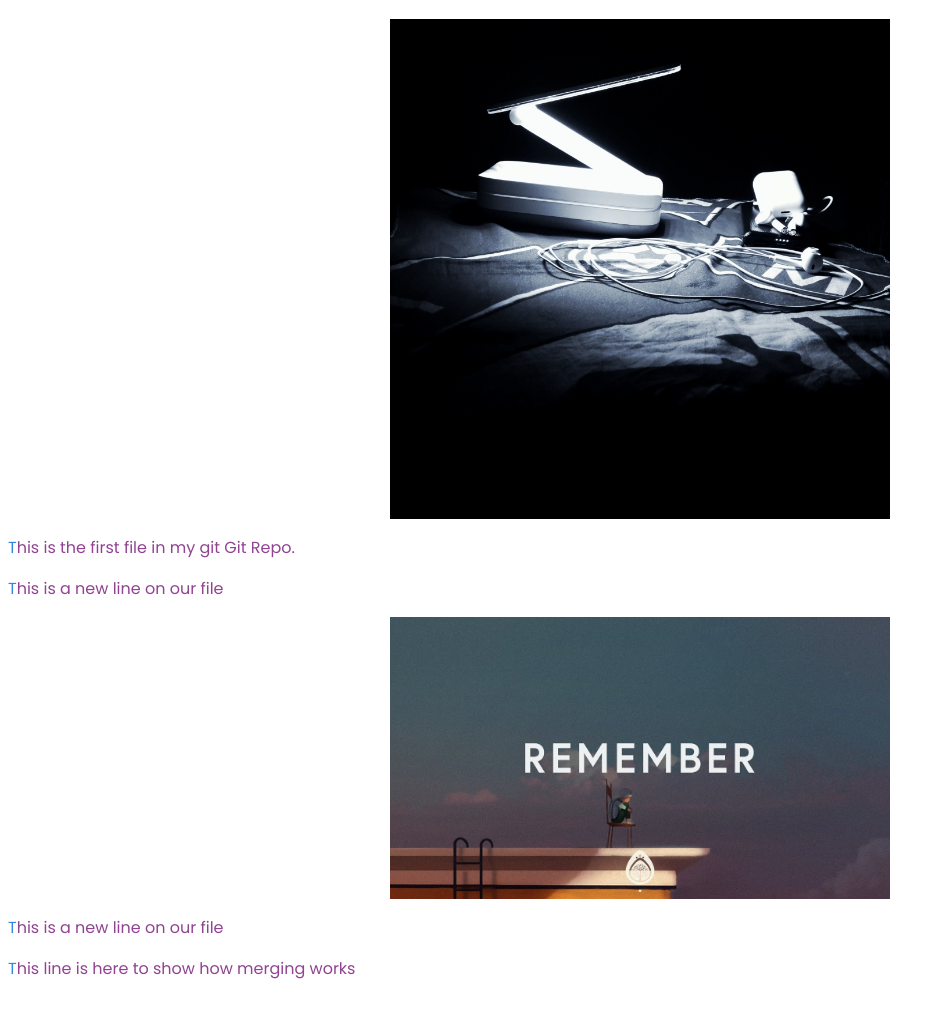
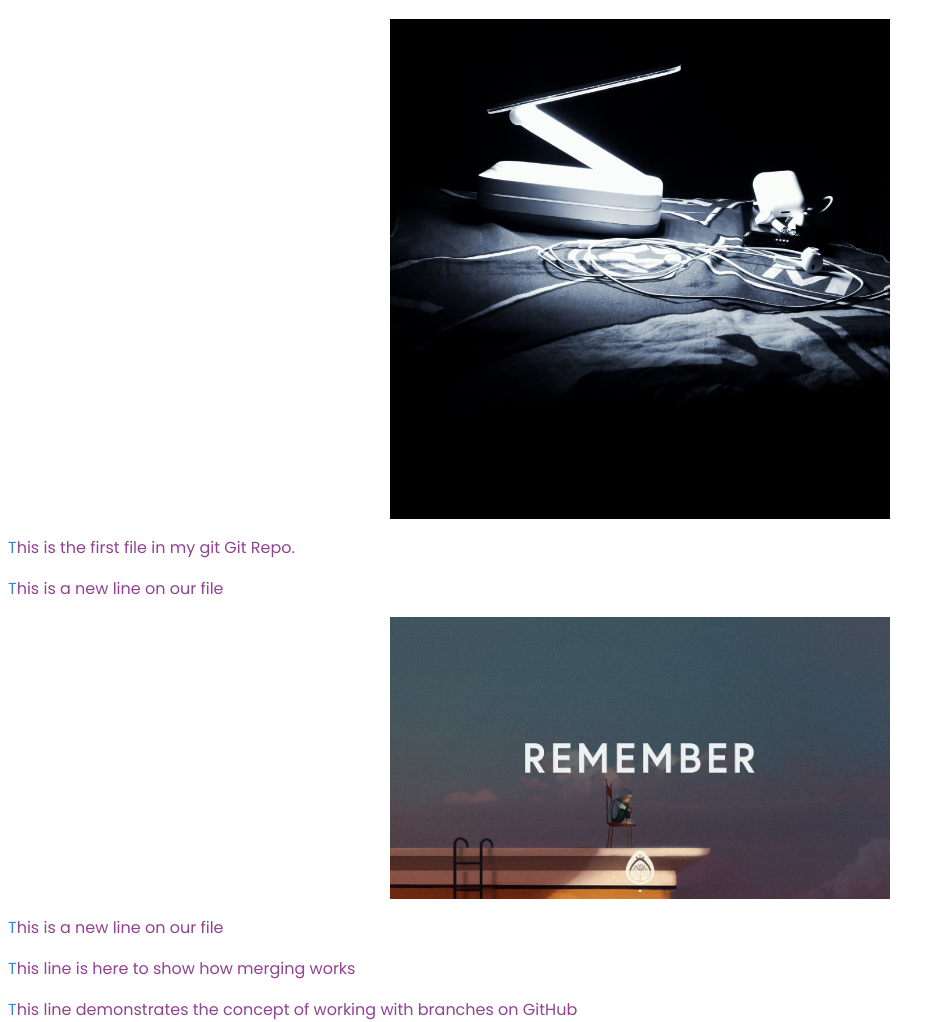
Before and after one commit to Ceempire/git-practice, a plain HTML site: page index.html in a window 1280 px wide. Shown: the part 72-1094 px from the top of the page, without its empty margins (0-945 px from the left). Before the commit the page ends 1053 px from the top, so only its background shows below. Drawn offline with Linux system fonts and the light colour scheme.

Commit message:
Updated index.html with a new line of text
Added a paragraph tag to explain branches in GitHub to index.html

```diff
--- a/index.html
+++ b/index.html
@@ -18,5 +18,6 @@
 <div><img src="I remember.jpg" alt="I remember"></div>
 <p>This is a new line on our file</p>
 <p>This line is here to show how merging works</p>
+<p>This line demonstrates the concept of working with branches on GitHub</p>
 </body>
 </html>
```
